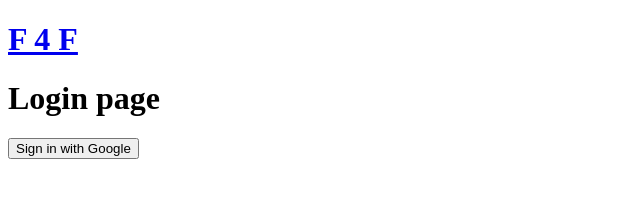
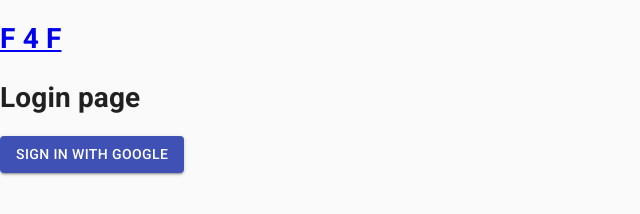
Before and after one commit to pmillspaugh/food4friends, a React app: page / in a window 1280 px wide. Shown: the whole page, without its empty margins (0-640 px from the left). Built offline with nearby package versions, Linux system fonts and the light colour scheme; some packages are replaced by stand-ins of ours.

Commit message:
add Material UI

```diff
--- a/client/public/index.html
+++ b/client/public/index.html
@@ -5,6 +5,10 @@
     <meta http-equiv="X-UA-Compatible" content="IE=edge" />
     <meta name="viewport" content="width=device-width, initial-scale=1.0" />
     <title>Food 4 Friends</title>
+    <link
+      rel="stylesheet"
+      href="https://fonts.googleapis.com/css?family=Roboto:300,400,500,700&display=swap"
+    />
   </head>
   <body>
     <div id="root"></div>
--- a/client/src/components/App.js
+++ b/client/src/components/App.js
@@ -1,6 +1,8 @@
 import { hot } from 'react-hot-loader/root';
 import React, { useState } from 'react';
 import { BrowserRouter as Router, Switch, Route, Link } from 'react-router-dom';
+import CssBaseline from '@material-ui/core/CssBaseline';
+import Button from '@material-ui/core/Button';
 import Login from './Login';
 import Feed from './Feed';
 import CreatePost from './CreatePost';
@@ -16,12 +18,17 @@ const App = () => {
 
   return (
     <Router>
+      <CssBaseline />
       {/* TODO: extract Header component */}
       <header>
         <h1>
           <Link to='/'>F 4 F</Link>
         </h1>
-        {user.loggedIn && <button>Log out</button>}
+        {user.loggedIn && (
+          <Button color='primary' variant='contained'>
+            Log out from Google
+          </Button>
+        )}
       </header>
       <Switch>
         <Route path='/create-post'>
--- a/client/src/components/Login.js
+++ b/client/src/components/Login.js
@@ -1,4 +1,5 @@
 import React from 'react';
+import Button from '@material-ui/core/Button';
 
 const Login = ({ setUser }) => {
   const handleSignInClick = () => {
@@ -34,7 +35,9 @@ const Login = ({ setUser }) => {
   return (
     <main>
       <h1>Login page</h1>
-      <button onClick={handleSignInClick}>Sign in with Google</button>
+      <Button color='primary' variant='contained' onClick={handleSignInClick}>
+        Sign in with Google
+      </Button>
     </main>
   );
 };
--- a/package.json
+++ b/package.json
@@ -18,6 +18,8 @@
   },
   "homepage": "https://github.com/pmillspaugh/food4friends#readme",
   "dependencies": {
+    "@material-ui/core": "^4.11.4",
+    "@material-ui/icons": "^4.11.2",
     "dotenv": "^10.0.0",
     "express": "^4.17.1",
     "pg": "^8.6.0",
```
Also changed, not shown: 1 other file.
